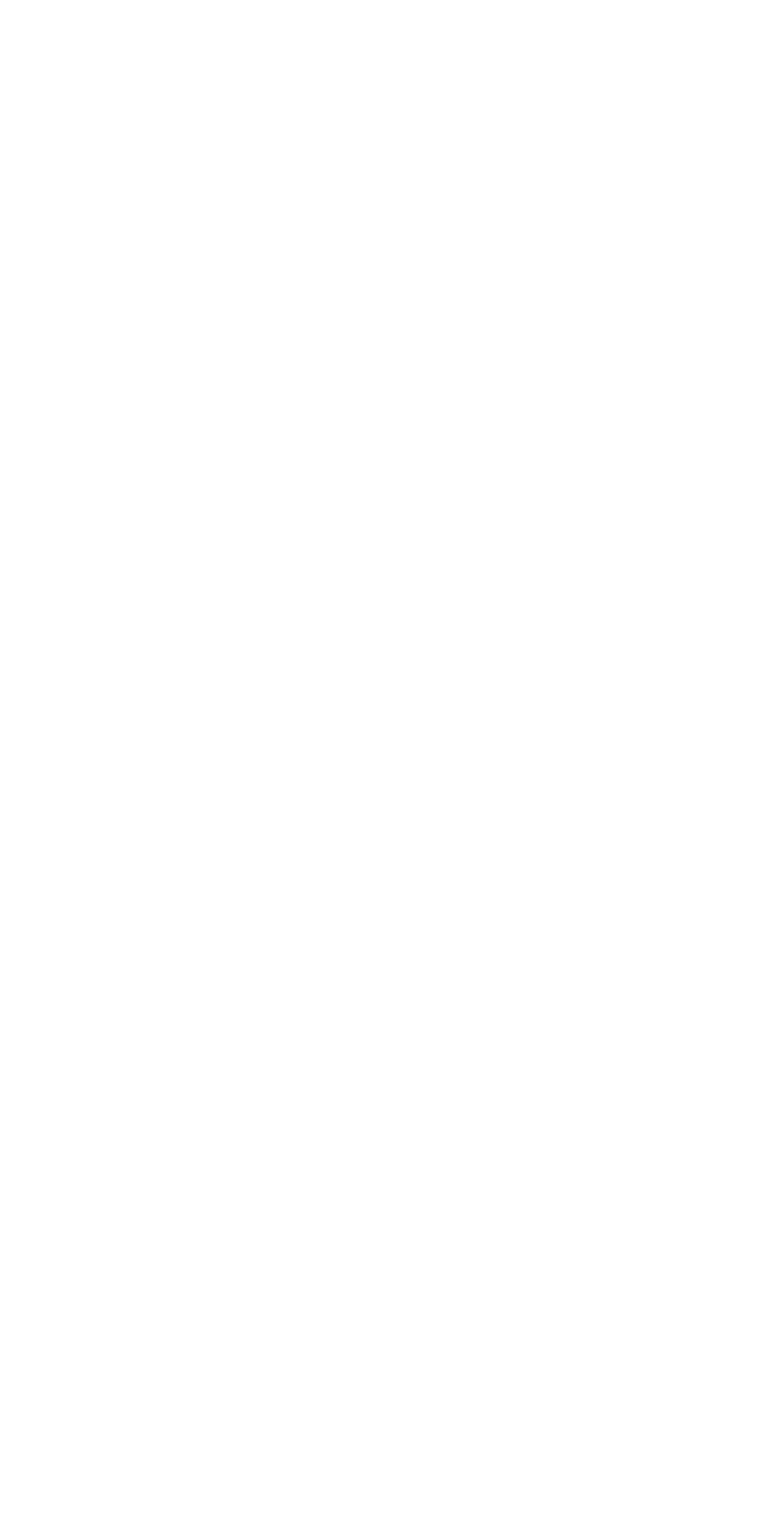
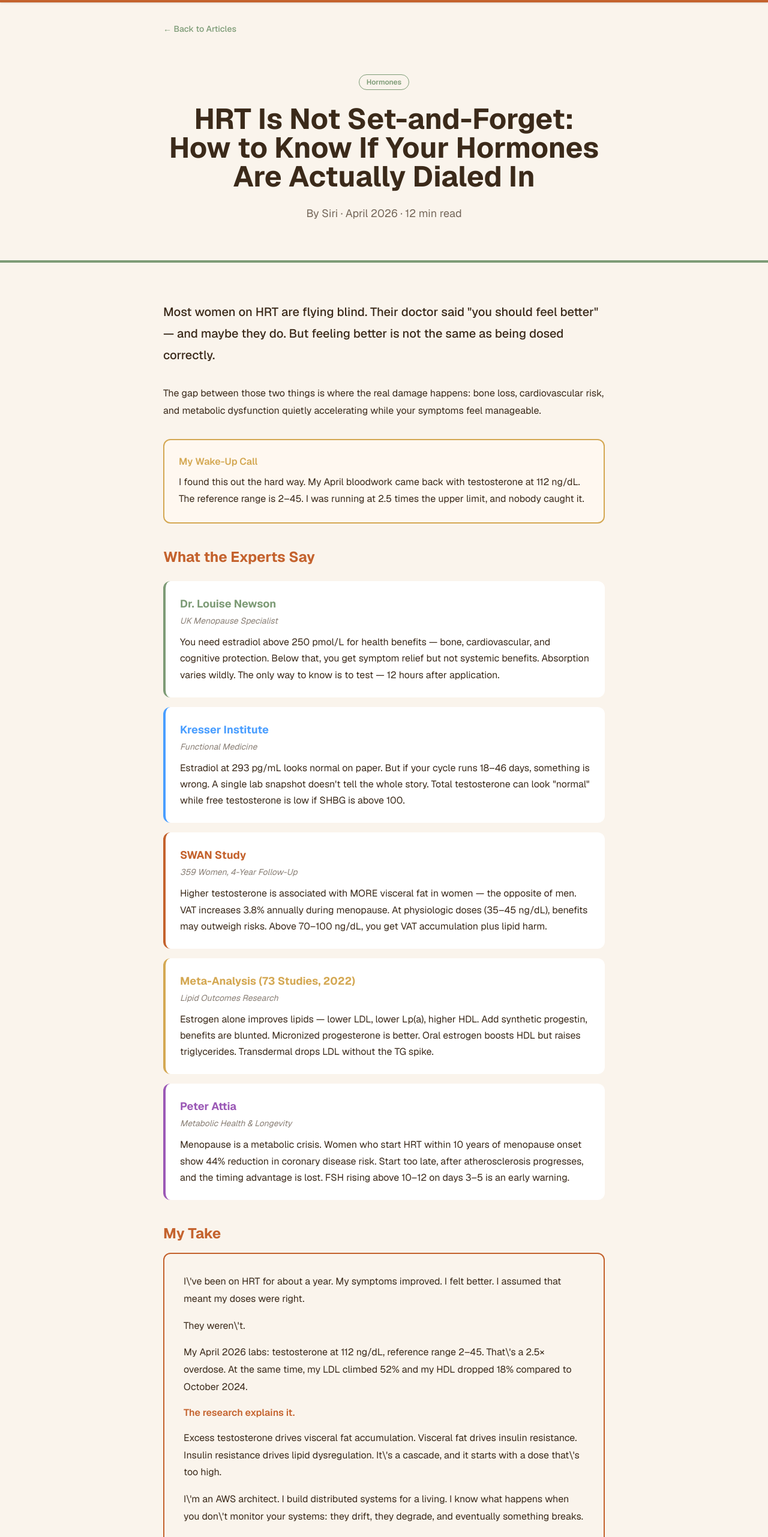
Before and after one commit to siriratkongdee/sanook50, a Next.js app: page /articles/hrt-dosing-guide in a window 1280 px wide. Before the commit this address had no page. Shown: the part 60-2623 px from the top of the page at 60% size. Before the commit the page ends 800 px from the top, so only its background shows below. Built offline with nearby package versions, Linux system fonts and the light colour scheme.

Commit message:
Convert HRT article to branded TSX format

```diff
--- a/app/articles/hrt-dosing-guide/page.tsx
+++ b/app/articles/hrt-dosing-guide/page.tsx
@@ -1,51 +1,176 @@
-import { getPostBySlug } from '@/lib/content'
-import { notFound } from 'next/navigation'
-import ReactMarkdown from 'react-markdown'
+export default function HRTDosingPost() {
+  const expertInsights = [
+    {
+      color: '#7D9B76',
+      name: 'Dr. Louise Newson',
+      role: 'UK Menopause Specialist',
+      text: 'You need estradiol above 250 pmol/L for health benefits — bone, cardiovascular, and cognitive protection. Below that, you get symptom relief but not systemic benefits. Absorption varies wildly. The only way to know is to test — 12 hours after application.'
+    },
+    {
+      color: '#4a9eff',
+      name: 'Kresser Institute',
+      role: 'Functional Medicine',
+      text: 'Estradiol at 293 pg/mL looks normal on paper. But if your cycle runs 18–46 days, something is wrong. A single lab snapshot doesn\'t tell the whole story. Total testosterone can look "normal" while free testosterone is low if SHBG is above 100.'
+    },
+    {
+      color: '#C4622D',
+      name: 'SWAN Study',
+      role: '359 Women, 4-Year Follow-Up',
+      text: 'Higher testosterone is associated with MORE visceral fat in women — the opposite of men. VAT increases 3.8% annually during menopause. At physiologic doses (35–45 ng/dL), benefits may outweigh risks. Above 70–100 ng/dL, you get VAT accumulation plus lipid harm.'
+    },
+    {
+      color: '#D4A853',
+      name: 'Meta-Analysis (73 Studies, 2022)',
+      role: 'Lipid Outcomes Research',
+      text: 'Estrogen alone improves lipids — lower LDL, lower Lp(a), higher HDL. Add synthetic progestin, benefits are blunted. Micronized progesterone is better. Oral estrogen boosts HDL but raises triglycerides. Transdermal drops LDL without the TG spike.'
+    },
+    {
+      color: '#9b59b6',
+      name: 'Peter Attia',
+      role: 'Metabolic Health & Longevity',
+      text: 'Menopause is a metabolic crisis. Women who start HRT within 10 years of menopause onset show 44% reduction in coronary disease risk. Start too late, after atherosclerosis progresses, and the timing advantage is lost. FSH rising above 10–12 on days 3–5 is an early warning.'
+    },
+  ];
 
-export default function HRTDosingGuide() {
-  const post = getPostBySlug('hrt-dosing-guide')
-
-  if (!post) {
-    notFound()
-  }
+  const keyActions = [
+    'Get comprehensive hormones: estradiol, progesterone, total + free testosterone, SHBG, Free Androgen Index',
+    'Test metabolic markers: LDL, HDL, triglycerides, ApoB, Lp(a), hsCRP',
+    'Retest 6–8 weeks after any dose change',
+    'Don\'t wait six months to find out something drifted'
+  ];
 
   return (
-    <article className="min-h-screen bg-gray-50">
+    <div className="min-h-screen" style={{ backgroundColor: '#FAF4EC' }}>
+      <div className="max-w-3xl mx-auto px-4 pt-8">
+        <a href="/articles" className="inline-flex items-center gap-2 text-sm font-medium hover:opacity-70" style={{ color: '#7D9B76' }}>
+          ← Back to Articles
+        </a>
+      </div>
+
+      {/* Hero Section */}
+      <div className="py-16" style={{ backgroundColor: '#FAF4EC', borderBottom: '4px solid #7D9B76' }}>
+        <div className="max-w-3xl mx-auto px-4 text-center">
+          <span className="text-xs font-semibold px-3 py-1 rounded-full inline-block mb-6"
+                style={{ backgroundColor: '#FAF4EC', color: '#7D9B76', border: '1px solid #7D9B76' }}>
+            Hormones
+          </span>
+          <h1 className="text-3xl md:text-5xl font-bold mb-6" style={{ color: '#3B2A1A' }}>
+            HRT Is Not Set-and-Forget: How to Know If Your Hormones Are Actually Dialed In
+          </h1>
+          <p className="text-lg" style={{ color: '#3B2A1A', opacity: 0.7 }}>
+            By Siri · April 2026 · 12 min read
+          </p>
+        </div>
+      </div>
+
+      {/* Main Content */}
       <div className="max-w-3xl mx-auto px-4 py-16">
-        {post.draft && (
-          <div className="mb-6 bg-orange-50 border-l-4 border-orange-500 p-4 rounded">
-            <p className="text-orange-700 font-medium">
-              📝 DRAFT — This post is not yet published
+
+        {/* Opening */}
+        <p className="text-xl mb-8 font-medium" style={{ color: '#3B2A1A', lineHeight: '1.8' }}>
+          Most women on HRT are flying blind. Their doctor said "you should feel better" — and maybe they do.
+          But feeling better is not the same as being dosed correctly.
+        </p>
+
+        <p className="mb-8" style={{ color: '#3B2A1A', lineHeight: '1.8' }}>
+          The gap between those two things is where the real damage happens: bone loss, cardiovascular risk,
+          and metabolic dysfunction quietly accelerating while your symptoms feel manageable.
+        </p>
+
+        <div className="rounded-xl p-6 mb-8" style={{ backgroundColor: '#fff8f0', border: '2px solid #D4A853' }}>
+          <p className="font-semibold mb-2" style={{ color: '#D4A853' }}>My Wake-Up Call</p>
+          <p style={{ color: '#3B2A1A', lineHeight: '1.8' }}>
+            I found this out the hard way. My April bloodwork came back with testosterone at 112 ng/dL.
+            The reference range is 2–45. I was running at 2.5 times the upper limit, and nobody caught it.
+          </p>
+        </div>
+
+        {/* Expert Insights */}
+        <h2 className="text-2xl font-bold mt-10 mb-6" style={{ color: '#C4622D' }}>
+          What the Experts Say
+        </h2>
+
+        {expertInsights.map((expert, i) => (
+          <div key={i} className="rounded-xl p-6 mb-4 border-l-4"
+               style={{ backgroundColor: 'white', borderLeftColor: expert.color }}>
+            <div className="font-bold text-lg mb-1" style={{ color: expert.color }}>
+              {expert.name}
+            </div>
+            <div className="text-sm mb-3 italic" style={{ color: '#3B2A1A', opacity: 0.6 }}>
+              {expert.role}
+            </div>
+            <p style={{ color: '#3B2A1A', lineHeight: '1.7' }}>
+              {expert.text}
             </p>
           </div>
-        )}
+        ))}
 
-        <header className="mb-8">
-          <h1 className="text-4xl font-bold text-gray-900 mb-4">
-            {post.title}
-          </h1>
-          <time className="text-gray-600">
-            {new Date(post.date).toLocaleDateString('en-US', {
-              year: 'numeric',
-              month: 'long',
-              day: 'numeric'
-            })}
-          </time>
-        </header>
+        {/* My Take */}
+        <h2 className="text-2xl font-bold mt-10 mb-4" style={{ color: '#C4622D' }}>
+          My Take
+        </h2>
 
-        <div className="prose prose-lg prose-gray max-w-none">
-          <ReactMarkdown>{post.content}</ReactMarkdown>
+        <div className="rounded-xl p-8 mb-8" style={{ backgroundColor: '#FAF4EC', border: '2px solid #C4622D' }}>
+          <p className="mb-4" style={{ color: '#3B2A1A', lineHeight: '1.8' }}>
+            I\'ve been on HRT for about a year. My symptoms improved. I felt better. I assumed that meant my doses were right.
+          </p>
+          <p className="mb-4" style={{ color: '#3B2A1A', lineHeight: '1.8' }}>
+            They weren\'t.
+          </p>
+          <p className="mb-4" style={{ color: '#3B2A1A', lineHeight: '1.8' }}>
+            My April 2026 labs: testosterone at 112 ng/dL, reference range 2–45. That\'s a 2.5× overdose.
+            At the same time, my LDL climbed 52% and my HDL dropped 18% compared to October 2024.
+          </p>
+          <p className="mb-4 font-semibold" style={{ color: '#C4622D' }}>
+            The research explains it.
+          </p>
+          <p className="mb-4" style={{ color: '#3B2A1A', lineHeight: '1.8' }}>
+            Excess testosterone drives visceral fat accumulation. Visceral fat drives insulin resistance.
+            Insulin resistance drives lipid dysregulation. It\'s a cascade, and it starts with a dose that\'s too high.
+          </p>
+          <p className="mb-4" style={{ color: '#3B2A1A', lineHeight: '1.8' }}>
+            I\'m an AWS architect. I build distributed systems for a living. I know what happens when you don\'t
+            monitor your systems: they drift, they degrade, and eventually something breaks.
+          </p>
+          <p className="font-semibold" style={{ color: '#C4622D' }}>
+            HRT is no different. You have to treat it like an engineering problem — set targets, measure, adjust, retest.
+          </p>
         </div>
 
-        <footer className="mt-12 pt-8 border-t border-gray-200">
-          <a
-            href="/articles"
-            className="text-blue-600 hover:text-blue-800 font-medium"
-          >
-            ← Back to all articles
-          </a>
-        </footer>
+        {/* Action Box */}
+        <div className="rounded-xl p-8 text-center" style={{ backgroundColor: '#7D9B76' }}>
+          <h3 className="text-xl font-bold text-white mb-3">
+            One Action: Get the Right Tests
+          </h3>
+          <p className="text-white opacity-90 mb-6">
+            If you\'re on HRT (or considering it), this is the panel that actually tells you what\'s happening:
+          </p>
+          <div className="bg-white rounded-lg p-6 text-left">
+            {keyActions.map((action, i) => (
+              <div key={i} className="flex items-start gap-3 mb-3">
+                <span style={{ color: '#7D9B76' }}>✓</span>
+                <p style={{ color: '#3B2A1A', lineHeight: '1.7' }}>{action}</p>
+              </div>
+            ))}
+          </div>
+          <p className="text-white text-sm mt-6 opacity-75">
+            You are not asking for permission. You are managing your own system.
+          </p>
+        </div>
+
+        {/* Sources */}
+        <div className="mt-12 pt-8 border-t" style={{ borderColor: '#e8ddd0' }}>
+          <p className="text-sm mb-2" style={{ color: '#3B2A1A', opacity: 0.6 }}>
+            <strong>Sources:</strong> Peter Attia MD · Dr. Louise Newson · Kresser Institute ·
+            SWAN Study (Study of Women\'s Health Across the Nation) · Meta-analysis of 73 RCTs (2022) · Hone Health
+          </p>
+          <p className="text-sm" style={{ color: '#3B2A1A', opacity: 0.5 }}>
+            I am not a doctor. This is curated research and my personal experience, not medical advice.
+            Work with a menopause-literate provider who will actually run the numbers.
+          </p>
+        </div>
+
       </div>
-    </article>
-  )
+    </div>
+  );
 }
```
